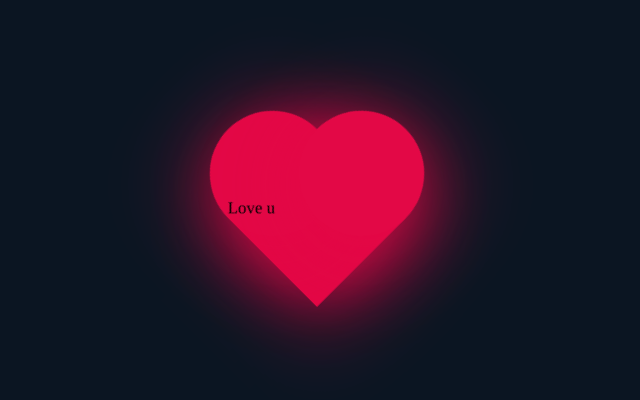
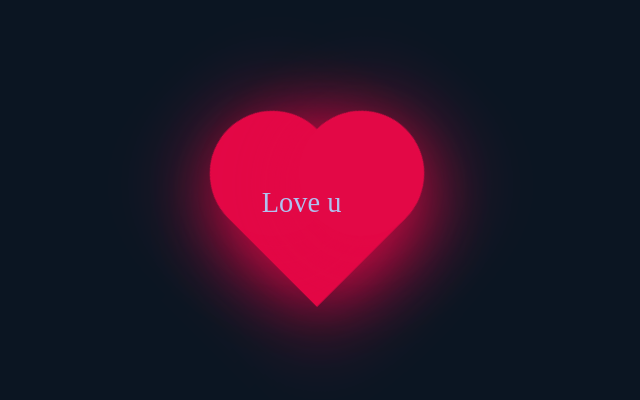
Before and after one commit to nauht1/simple-heart, a plain HTML site: page index.html in a window 1280 px wide. Shown: the part 182-582 px from the top of the page, without its empty margins (323-963 px from the left). Drawn offline with Linux system fonts and the light colour scheme.

Commit message:
final-release

```diff
--- a/index.html
+++ b/index.html
@@ -8,10 +8,10 @@
     <link rel="stylesheet" href="./style.css">
 </head>
 <body>
-    <div class="heart">
-        <div class="box">
-            <span class="text">Love u</span>
-        </div>
+    <div class="box">
+        <div class="heart"></div>
+        <span class="text">Love u</span>
+    </div>
     </div>
 </body>
 </html>
--- a/style.css
+++ b/style.css
@@ -9,9 +9,19 @@ body {
 }
 
 .box {
+
+}
+
+.text {
     position: absolute;
     z-index: 1;
-    transform: rotate(45deg);
+    width: 100px;
+    height: 30px;
+    font-size: 1.8rem;
+    color: rgb(176, 193, 240);
+    top: 46%;
+    right: 46.6%;
+    animation: text-shaking 0.6s linear infinite;
 }
 
 .heart {
@@ -35,6 +45,13 @@ body {
         transform: rotate(-45deg) scale(1.004);
     }
 }
+
+@keyframes text-shaking {
+    0% {
+        transform: scale(0.98);
+    }
+}
+
 .heart:before {
     content: '';
     position: absolute;
@@ -58,6 +75,3 @@ body {
     box-shadow: -5px 10px 80px #e30846;
 
 }
-
-.text {
-}
```
